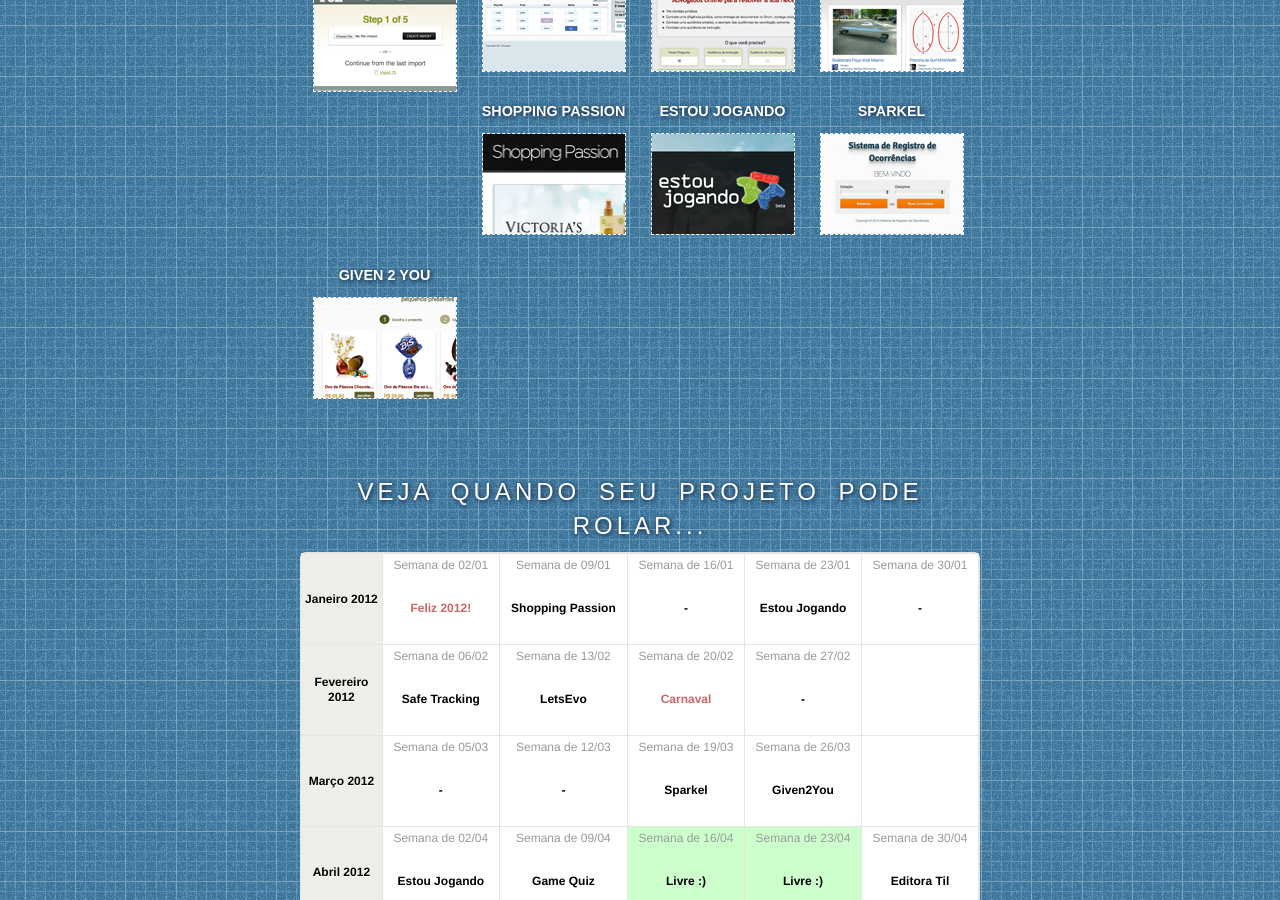
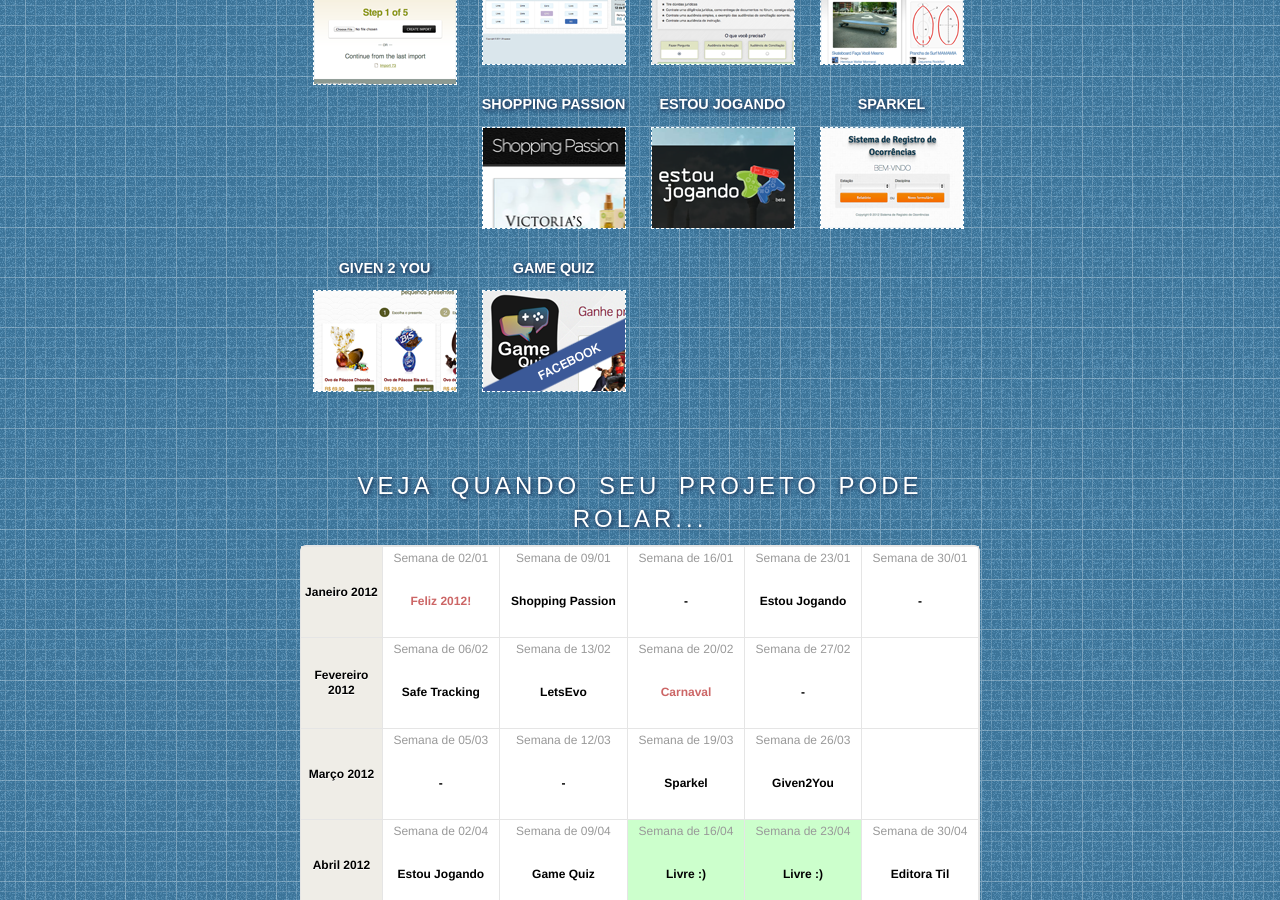
Before and after one commit to marciomarques/startupdev.github.com, a Jekyll site: the page built from index.html, in a window 1280 px wide and 900 px high, scrolled down 1157 px. Built offline with Jekyll 4.4.1, drawn with Linux system fonts in a browser that asks for light colours; nearby versions of some CDN libraries; some web fonts are replaced.

Commit message:
Adding Game Quiz thumb and SafeTracking link.

```diff
--- a/index.html
+++ b/index.html
@@ -151,7 +151,7 @@
   </li>
   <li>
     <h4>Safe Tracking</h4>
-    <p><img src="/images/apps/safe-tracking.png" width="142" height="100" alt="Safe Tracking" /></p>
+    <p><a href="http://www.safetracking.com.br/" rel="external"><img src="/images/apps/safe-tracking.png" width="142" height="100" alt="Safe Tracking" /></a></p>
   </li>
   <li>
     <h4>Sabtudo</h4>
@@ -208,6 +208,10 @@
   <li>
     <h4>Given 2 You</h4>
     <p><img src="/images/apps/given2you.png" width="142" height="100" alt="Given 2 You" /></p>
+  </li>
+  <li>
+    <h4>Game Quiz</h4>
+    <p><span class="facebook">Facebook</span><img src="/images/apps/gamequiz.png" width="142" height="100" alt="Game Quiz" /></p>
   </li>
 </ul>
 
```
Also changed, not shown: images/apps/gamequiz.png (added).
